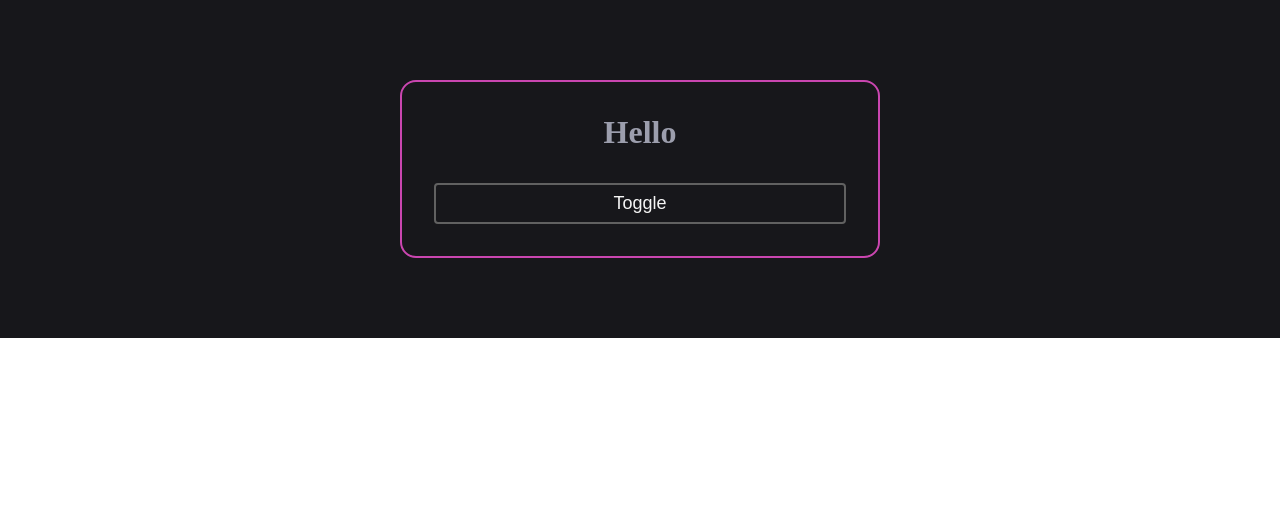
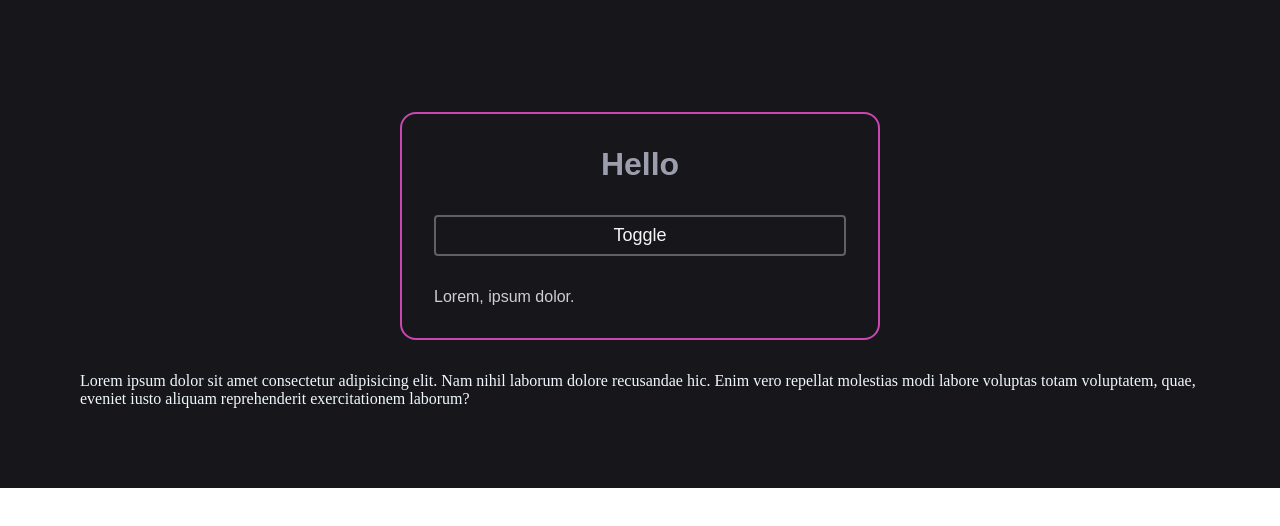
Before and after one commit to al-imam/resizeable-box, a React (Vite) app: page / in a window 1280 px wide. Shown: the top 526 px of the page. Built offline with nearby package versions, Linux system fonts and the light colour scheme.

Commit message:
add text and state to manipulate text

```diff
--- a/src/App.tsx
+++ b/src/App.tsx
@@ -1,13 +1,30 @@
 import { motion } from "framer-motion";
+import { useState } from "react";
 import classes from "./app.module.css";
 
 function App() {
+  const [expand, setExpand] = useState(false);
   return (
     <div className={classes.app}>
       <div className={classes.box}>
         <h1>Hello</h1>
-        <button>Toggle</button>
+        <button onClick={() => setExpand(!expand)}>Toggle</button>
+        <div>
+          {expand ? (
+            <p>
+              Lorem ipsum dolor sit amet consectetur adipisicing elit. Saepe
+              ipsum in ducimus fugit dolore reiciendis reprehenderit corrupti
+              molestiae illum facilis!
+            </p>
+          ) : (
+            <p>Lorem, ipsum dolor.</p>
+          )}
+        </div>
       </div>
+      Lorem ipsum dolor sit amet consectetur adipisicing elit. Nam nihil laborum
+      dolore recusandae hic. Enim vero repellat molestias modi labore voluptas
+      totam voluptatem, quae, eveniet iusto aliquam reprehenderit exercitationem
+      laborum?
     </div>
   );
 }
--- a/src/app.module.css
+++ b/src/app.module.css
@@ -1,6 +1,7 @@
 .app {
   padding: 5rem;
   background-color: rgb(23, 23, 27);
+  color: aliceblue;
 }
 
 .box {
@@ -12,6 +13,9 @@
   display: flex;
   flex-direction: column;
   gap: 2rem;
+  margin-block: 2rem;
+  color: rgb(207, 207, 207);
+  font-family: sans-serif;
 }
 
 h1 {
```
